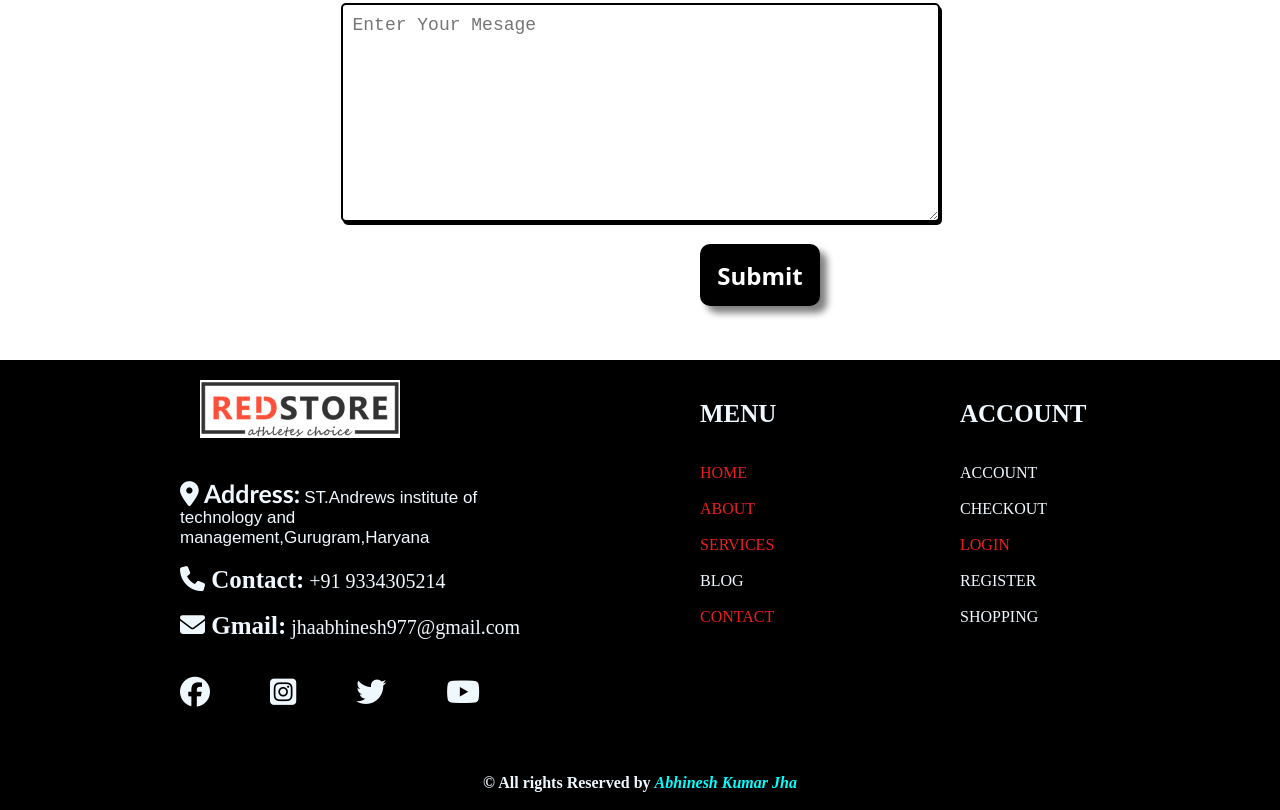
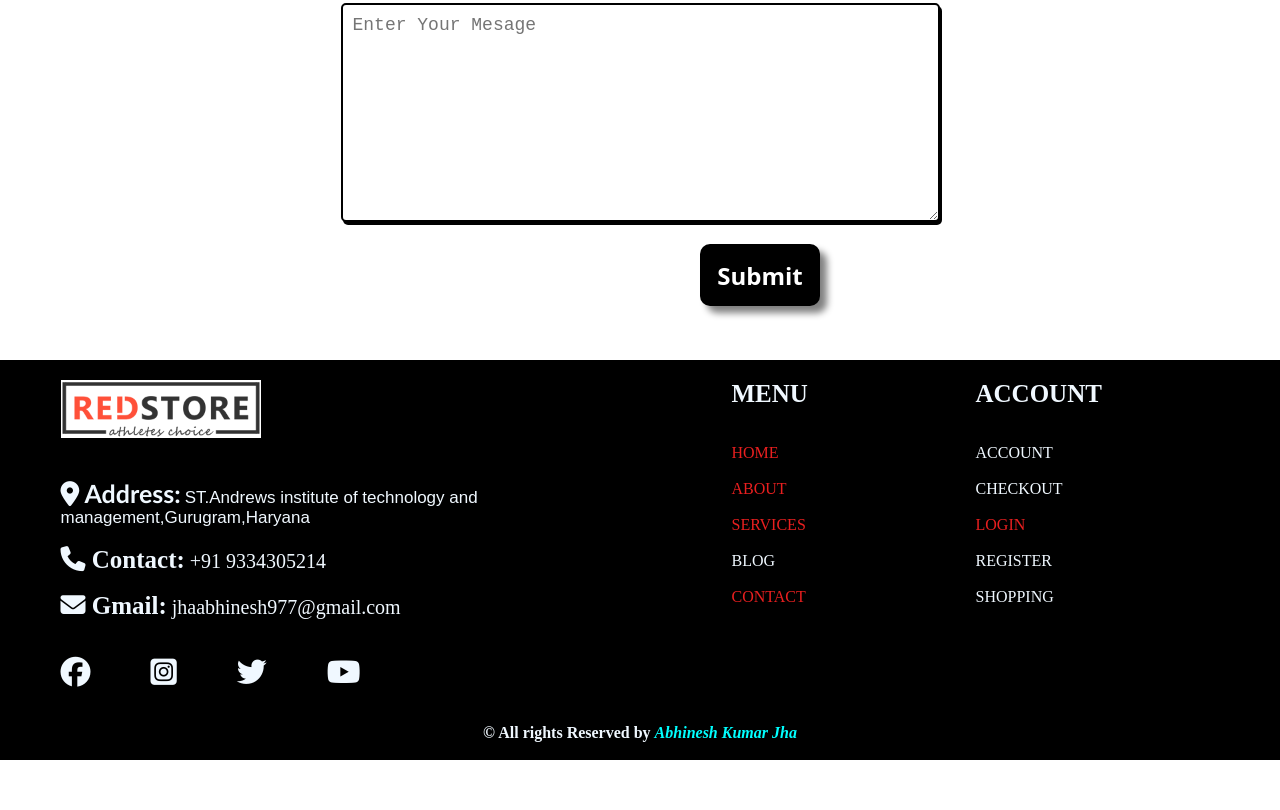
Before and after one commit to AbhineshJha/Redstore, a plain HTML site: page contactform.html in a window 1280 px wide. Shown: the part 516-1326 px from the top of the page. After the commit the page ends 1276 px from the top, so only its background shows below. Drawn offline with Linux system fonts and the light colour scheme.

Commit message:
fix footer style in contactform page

```diff
--- a/Css/contactform.css
+++ b/Css/contactform.css
@@ -143,58 +143,7 @@ a:hover {
      font-weight: bold;
 
 }
-.footer{
-    width: 100%;
-    height: 400px;
-    display: flex;
-    color: aliceblue;
-    background-color: black;
 
-
-}
-.address{
-    width: 350px;
-    height: 300px;
-    margin-left: 180px;
-    /* padding-left: 10px; */
-    /* background-color: rgb(182, 182, 194); */
-}
-.imgl{
-    width: 200px;
-    margin-left: 20px;
-    margin-top: 20px;
-    background: white;
-}
-.menu{
-
-    width: 150px;
-    height: 300px;
-    /* background-color: rgb(119, 119, 122); */
-    margin-left: 50px;
-}
-.menu1{
-    margin-top: 40px;
-    margin-left: 120px;
-
-}
-.account{
-    width: 150px;
-    height: 300px;
-    /* background-color: blue; */
-    margin-left: 50px;
-}
-.acc1{
-    margin-top: 40px;
-    margin-left: 180px;
-
-}
-.footer1{
-    width: 100%;
-    height: 50px;
-    background-color: black;
-    text-align: center;
-    padding-top: 14px;
-}
 .smedias{
     font-size: 30px;
 }
@@ -204,3 +153,56 @@ a:hover {
 .blaa:hover{
     color: aqua;
 }
+
+/* Footer styles */
+
+.footer{
+    width: 100%;
+    display: flex;
+    flex-wrap: wrap;
+    justify-content:space-around;
+    padding: 20px 30px;
+    color: aliceblue;
+    background-color: black;
+}
+.footer-secondary {
+    width: 40%;
+    display: flex;
+}
+.address{
+    width: 50%;
+    /* padding-left: 10px; */
+    /* background-color: rgb(182, 182, 194); */
+}
+.imgl{
+    width: 200px;
+    background: white;
+}
+.menu{
+    width: 50%;
+    /* background-color: rgb(119, 119, 122); */
+}
+.account{
+    width: 20%;
+    /* background-color: blue; */
+}
+.footer1{
+    width: 100%;
+    height: 50px;
+    background-color: black;
+    text-align: center;
+    padding-top: 14px;
+}
+
+@media only screen and (max-width: 600px)  {
+    .footer{
+        flex-direction: column-reverse;
+    }
+    .footer-secondary, .address {
+        width: 100%;
+        margin-bottom: 20px;
+    }
+    .footer-secondary {
+        margin-bottom: 40px;
+    }
+}
--- a/contactform.html
+++ b/contactform.html
@@ -71,6 +71,7 @@
         </div>
         <!-- <span class="dot1"><a href=""></a></span>&nbsp;&nbsp;&nbsp;&nbsp;&nbsp;&nbsp;&nbsp;&nbsp;<span class="dot1"><a href="">2</a></span>&nbsp;&nbsp;&nbsp;&nbsp;&nbsp;&nbsp;&nbsp;&nbsp;<span class="dot1"><a href="">3</a></span>&nbsp;&nbsp;&nbsp;&nbsp;<b>...</b>&nbsp;&nbsp;&nbsp;&nbsp;<span class="dot1" style="padding: 5px;"><a href="">21</a></span> -->
     </div>
+    <div class="footer-secondary">
         <div class="menu">
             <div class="menu1">
                 <h2 style="font-size: 25px;">MENU</h2>
@@ -95,6 +96,7 @@
             </div>
         </div>
     </div>
+    </div>
 
     <div class="footer1">
         <b>
```
Lines whose indentation alone changed are shown as unchanged.
